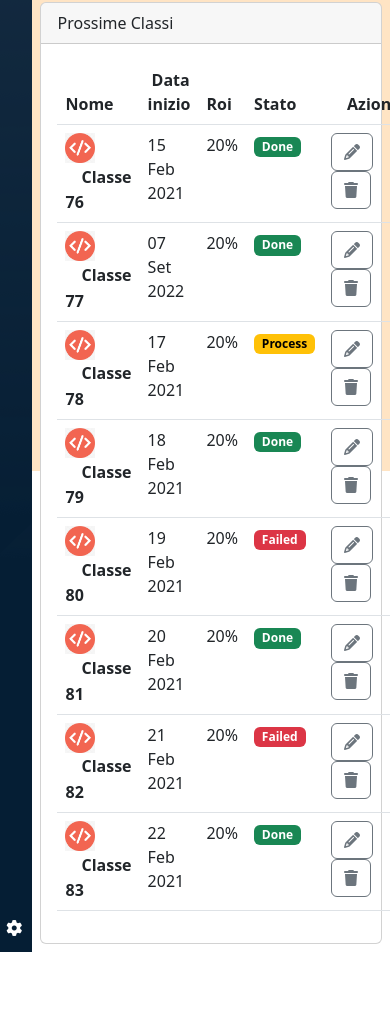
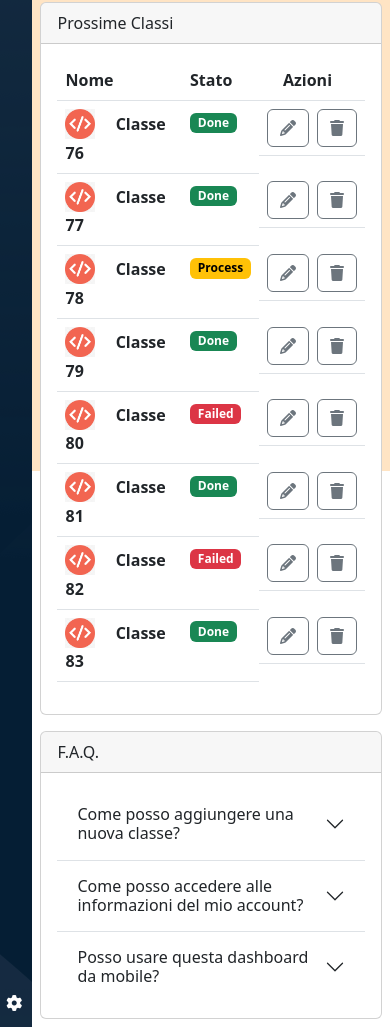
Before and after one commit to Ensick/html-css-bootstrap-dashboard, a plain HTML site: page index.html in a window 390 px wide. Shown: the part 373-1400 px from the top of the page. Before the commit the page ends 1325 px from the top, so only its background shows below. Drawn offline with nearby package versions, Linux system fonts and the light colour scheme.

Commit message:
Tabella Fixata - Accodion completata

```diff
--- a/assets/css/style.css
+++ b/assets/css/style.css
@@ -29,6 +29,7 @@ li{
 .ms-color-white{
     color: white;
 }
+
 /* HEADER */
 
 header{
--- a/index.html
+++ b/index.html
@@ -118,8 +118,8 @@
                                             <thead>
                                             <tr>
                                                 <th style="width: 50%;" scope="col">Nome</th>
-                                                <th scope="col"> <span class="ms-1">Data inizio</span></th>
-                                                <th scope="col">Roi</th>
+                                                <th scope="col" class="d-none d-md-table-cell"> <span class="ms-1">Data inizio</span></th>
+                                                <th scope="col" class="d-none d-md-table-cell">Roi</th>
                                                 <th scope="col">Stato</th>
                                                 <th scope="col"><span class="ms-3">Azioni</span></th>
                                             </tr>
@@ -130,14 +130,14 @@
                                                     <img class="ms-avatar" src="./assets/img/class-avatar.jpg" alt="img">
                                                     <span class="align-middle ms-3">Classe 76</span>
                                                 </th>
-                                                <td>15 Feb 2021</td>
-                                                <td>20%</td>
+                                                <td class="d-none d-md-table-cell">15 Feb 2021</td>
+                                                <td class="d-none d-md-table-cell">20%</td>
                                                 <td>
                                                     <span class="badge text-bg-success">Done</span>
                                                 </td>
-                                                <td>
+                                                <td class="d-flex">
                                                     <button type="button" class="btn btn-outline-secondary"><i class="fa-solid fa-pencil"></i></button>
-                                                    <button type="button" class="btn btn-outline-secondary"><i class="fa-solid fa-trash"></i></button>
+                                                    <button type="button" class="btn btn-outline-secondary ms-2"><i class="fa-solid fa-trash"></i></button>
                                                 </td>
                                             </tr>
                                             <tr>
@@ -145,14 +145,14 @@
                                                     <img class="ms-avatar" src="./assets/img/class-avatar.jpg" alt="img">
                                                     <span class="align-middle ms-3">Classe 77</span>
                                                 </th>
-                                                <td>07 Set 2022</td>
-                                                <td>20%</td>
+                                                <td class="d-none d-md-table-cell">07 Set 2022</td>
+                                                <td class="d-none d-md-table-cell">20%</td>
                                                 <td>
                                                     <span class="badge text-bg-success">Done</span>
                                                 </td>
-                                                <td>
+                                                <td class="d-flex">
                                                      <button type="button" class="btn btn-outline-secondary"><i class="fa-solid fa-pencil"></i></button>
-                                                    <button type="button" class="btn btn-outline-secondary"><i class="fa-solid fa-trash"></i></button>
+                                                    <button type="button" class="btn btn-outline-secondary ms-2"><i class="fa-solid fa-trash"></i></button>
                                                 </td>
                                             </tr>
                                             <tr>
@@ -160,14 +160,14 @@
                                                     <img class="ms-avatar" src="./assets/img/class-avatar.jpg" alt="img">
                                                     <span class="align-middle ms-3">Classe 78</span>
                                                 </th>
-                                                <td>17 Feb 2021</td>
-                                                <td>20%</td>
+                                                <td class="d-none d-md-table-cell">17 Feb 2021</td>
+                                                <td class="d-none d-md-table-cell">20%</td>
                                                 <td>
                                                     <span class="badge text-bg-warning">Process</span>
                                                 </td>
-                                                <td>
+                                                <td class="d-flex">
                                                      <button type="button" class="btn btn-outline-secondary"><i class="fa-solid fa-pencil"></i></button>
-                                                    <button type="button" class="btn btn-outline-secondary"><i class="fa-solid fa-trash"></i></button>
+                                                    <button type="button" class="btn btn-outline-secondary ms-2"><i class="fa-solid fa-trash"></i></button>
                                                 </td>
                                             </tr>
                                             <tr>
@@ -175,14 +175,14 @@
                                                     <img class="ms-avatar" src="./assets/img/class-avatar.jpg" alt="img">
                                                     <span class="align-middle ms-3">Classe 79</span>
                                                 </th>
-                                                <td>18 Feb 2021</td>
-                                                <td>20%</td>
+                                                <td class="d-none d-md-table-cell">18 Feb 2021</td>
+                                                <td class="d-none d-md-table-cell">20%</td>
                                                 <td>
                                                     <span class="badge text-bg-success">Done</span>
                                                 </td>
-                                                <td>
+                                                <td class="d-flex">
                                                      <button type="button" class="btn btn-outline-secondary"><i class="fa-solid fa-pencil"></i></button>
-                                                    <button type="button" class="btn btn-outline-secondary"><i class="fa-solid fa-trash"></i></button>
+                                                    <button type="button" class="btn btn-outline-secondary ms-2"><i class="fa-solid fa-trash"></i></button>
                                                 </td>
                                             </tr>
                                             <tr>
@@ -190,14 +190,14 @@
                                                     <img class="ms-avatar" src="./assets/img/class-avatar.jpg" alt="img">
                                                     <span class="align-middle ms-3">Classe 80</span>
                                                 </th>
-                                                <td>19 Feb 2021</td>
-                                                <td>20%</td>
+                                                <td class="d-none d-md-table-cell">19 Feb 2021</td>
+                                                <td class="d-none d-md-table-cell">20%</td>
                                                 <td>
                                                     <span class="badge text-bg-danger">Failed</span>
                                                 </td>
-                                                <td>
+                                                <td class="d-flex">
                                                      <button type="button" class="btn btn-outline-secondary"><i class="fa-solid fa-pencil"></i></button>
-                                                    <button type="button" class="btn btn-outline-secondary"><i class="fa-solid fa-trash"></i></button>
+                                                    <button type="button" class="btn btn-outline-secondary ms-2"><i class="fa-solid fa-trash"></i></button>
                                                 </td>
                                             </tr>
                                             <tr>
@@ -205,14 +205,14 @@
                                                     <img class="ms-avatar" src="./assets/img/class-avatar.jpg" alt="img">
                                                     <span class="align-middle ms-3">Classe 81</span>
                                                 </th>
-                                                <td>20 Feb 2021</td>
-                                                <td>20%</td>
+                                                <td class="d-none d-md-table-cell">20 Feb 2021</td>
+                                                <td class="d-none d-md-table-cell">20%</td>
                                                 <td>
                                                     <span class="badge text-bg-success">Done</span>
                                                 </td>
-                                                <td>
+                                                <td class="d-flex">
                                                      <button type="button" class="btn btn-outline-secondary"><i class="fa-solid fa-pencil"></i></button>
-                                                    <button type="button" class="btn btn-outline-secondary"><i class="fa-solid fa-trash"></i></button>
+                                                    <button type="button" class="btn btn-outline-secondary ms-2"><i class="fa-solid fa-trash"></i></button>
                                                 </td>
                                             </tr>
                                             <tr>
@@ -220,14 +220,14 @@
                                                     <img class="ms-avatar" src="./assets/img/class-avatar.jpg" alt="img">
                                                     <span class="align-middle ms-3">Classe 82</span>
                                                 </th>
-                                                <td>21 Feb 2021</td>
-                                                <td>20%</td>
+                                                <td class="d-none d-md-table-cell">21 Feb 2021</td>
+                                                <td class="d-none d-md-table-cell">20%</td>
                                                 <td>
                                                     <span class="badge text-bg-danger">Failed</span>
                                                 </td>
-                                                <td>
+                                                <td class="d-flex">
                                                      <button type="button" class="btn btn-outline-secondary"><i class="fa-solid fa-pencil"></i></button>
-                                                    <button type="button" class="btn btn-outline-secondary"><i class="fa-solid fa-trash"></i></button>
+                                                    <button type="button" class="btn btn-outline-secondary ms-2"><i class="fa-solid fa-trash"></i></button>
                                                 </td>
                                             </tr>
                                             <tr>
@@ -235,26 +235,61 @@
                                                     <img class="ms-avatar" src="./assets/img/class-avatar.jpg" alt="img">
                                                     <span class="align-middle ms-3">Classe 83</span>
                                                 </th>
-                                                <td>22 Feb 2021</td>
-                                                <td>20%</td>
+                                                <td class="d-none d-md-table-cell">22 Feb 2021</td>
+                                                <td class="d-none d-md-table-cell">20%</td>
                                                 <td>
                                                     <span class="badge text-bg-success">Done</span>
                                                 </td>
-                                                <td>
+                                                <td class="d-flex">
                                                      <button type="button" class="btn btn-outline-secondary"><i class="fa-solid fa-pencil"></i></button>
-                                                    <button type="button" class="btn btn-outline-secondary"><i class="fa-solid fa-trash"></i></button>
+                                                    <button type="button" class="btn btn-outline-secondary ms-2"><i class="fa-solid fa-trash"></i></button>
                                                 </td>
                                             </tr>
-
 
                                             </tbody>
                                         </table>
                                     </div>
                                 </div>
 
-
-
-
+                                <div class="card mt-3">
+                                    <div class="card-header">
+                                        F.A.Q.
+                                    </div>
+                                    <div class="card-body">
+                                        <div class="accordion accordion-flush" id="accordionFlushExample">
+                                            <div class="accordion-item">
+                                              <h2 class="accordion-header" id="flush-headingOne">
+                                                <button class="accordion-button collapsed" type="button" data-bs-toggle="collapse" data-bs-target="#flush-collapseOne" aria-expanded="false" aria-controls="flush-collapseOne">
+                                                  Come posso aggiungere una nuova classe?
+                                                </button>
+                                              </h2>
+                                              <div id="flush-collapseOne" class="accordion-collapse collapse" aria-labelledby="flush-headingOne" data-bs-parent="#accordionFlushExample">
+                                                <div class="accordion-body">Clicca sul + in alto a destra della tabella "Prossime classi".</div>
+                                              </div>
+                                            </div>
+                                            <div class="accordion-item">
+                                              <h2 class="accordion-header" id="flush-headingTwo">
+                                                <button class="accordion-button collapsed" type="button" data-bs-toggle="collapse" data-bs-target="#flush-collapseTwo" aria-expanded="false" aria-controls="flush-collapseTwo">
+                                                  Come posso accedere alle informazioni del mio account?
+                                                </button>
+                                              </h2>
+                                              <div id="flush-collapseTwo" class="accordion-collapse collapse" aria-labelledby="flush-headingTwo" data-bs-parent="#accordionFlushExample">
+                                                <div class="accordion-body">Clicca sull'icona della campanella.</div>
+                                              </div>
+                                            </div>
+                                            <div class="accordion-item">
+                                              <h2 class="accordion-header" id="flush-headingThree">
+                                                <button class="accordion-button collapsed" type="button" data-bs-toggle="collapse" data-bs-target="#flush-collapseThree" aria-expanded="false" aria-controls="flush-collapseThree">
+                                                  Posso usare questa dashboard da mobile?
+                                                </button>
+                                              </h2>
+                                              <div id="flush-collapseThree" class="accordion-collapse collapse" aria-labelledby="flush-headingThree" data-bs-parent="#accordionFlushExample">
+                                                <div class="accordion-body">Di solito è inusuale usare dashboard del genere da mobile, ma i nostri sviluppatori hanno fatto di tutto per permettere un'esperienza utente accettabile anche da dispositivi e schermi ridotti.</div>
+                                              </div>
+                                            </div>
+                                          </div>
+                                    </div>
+                                  </div>
 
 
                             </div>
```
